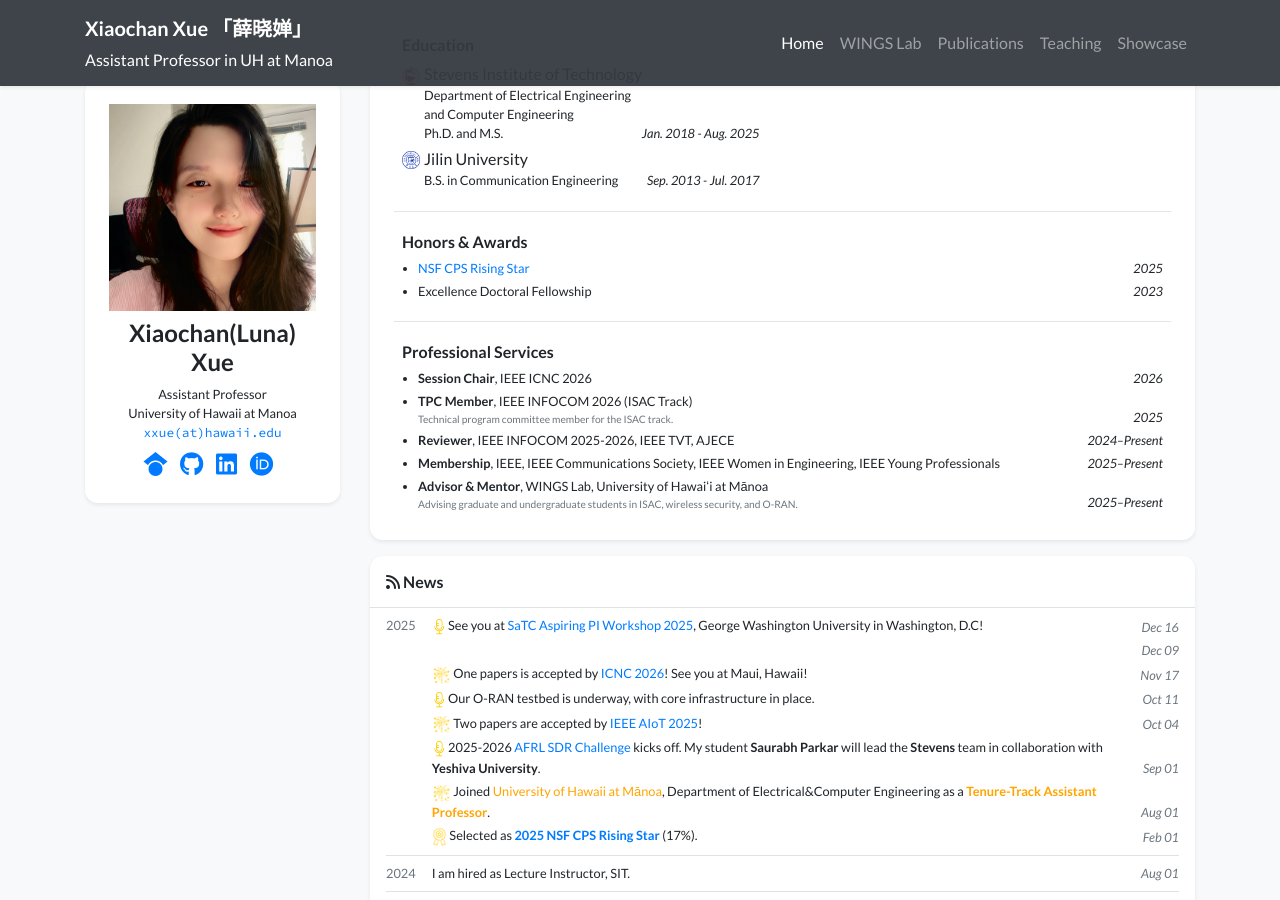
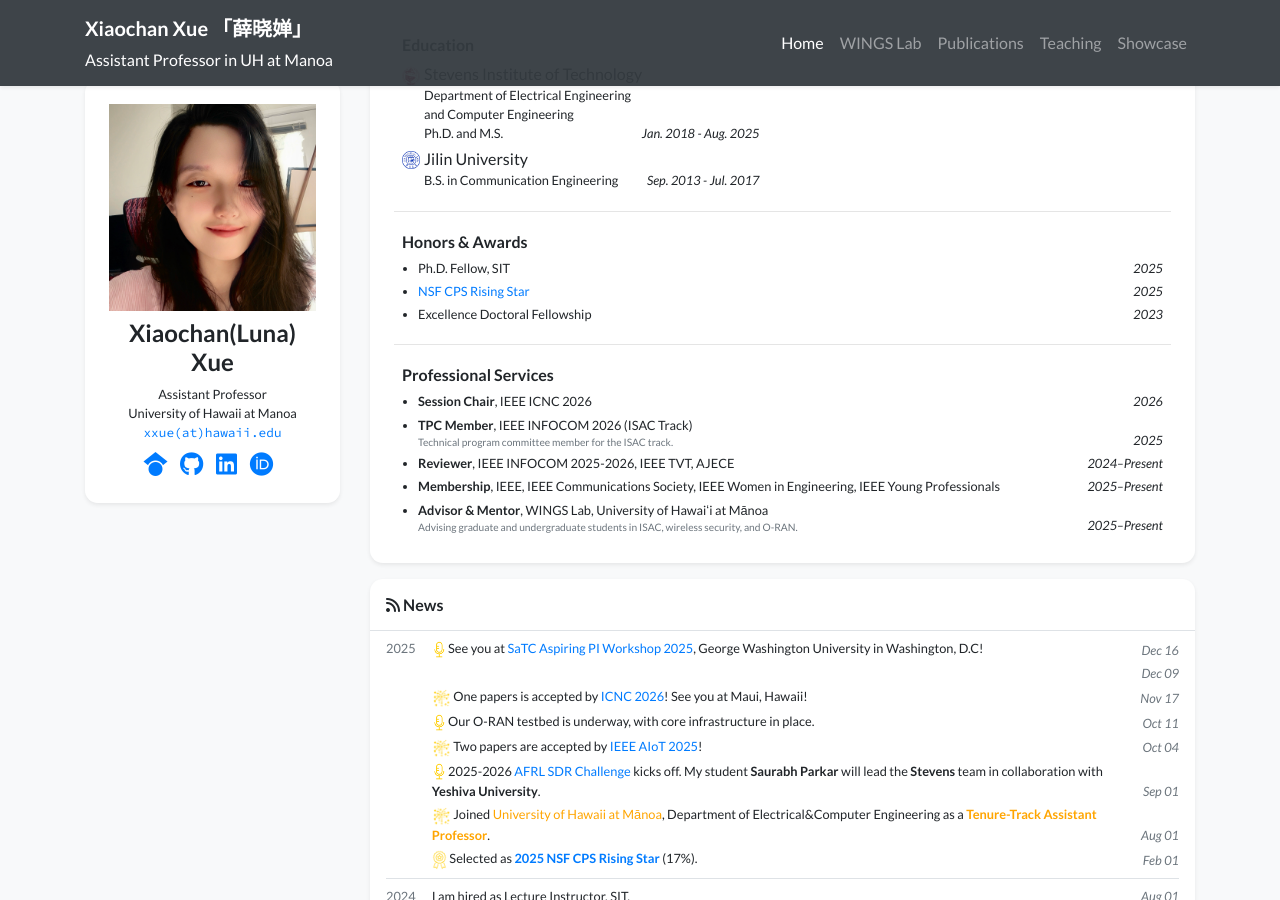
Before and after one commit to Luna-Xue/Luna-Xue.github.io, a Jekyll site: the page built from index.html, in a window 1280 px wide and 900 px high, scrolled down 789 px. Built offline with Jekyll 4.4.1, drawn with Linux system fonts in a browser that asks for light colours; nearby versions of some CDN libraries; a style sheet for code colours, icons or effects is not loaded.

Commit message:
Update profile.yml

```diff
--- a/_data/profile.yml
+++ b/_data/profile.yml
@@ -58,6 +58,8 @@
 #   date: Sep. 2019 - Jul. 2021
 
 awards:
+- name: Ph.D. Fellow, SIT
+  date: 2025
 - name: <a href="https://cps-vo.org/group/CPSRisingStarsWorkshop25" target="_blank">NSF CPS Rising Star</a>
   date: 2025
 - name: Excellence Doctoral Fellowship
```
